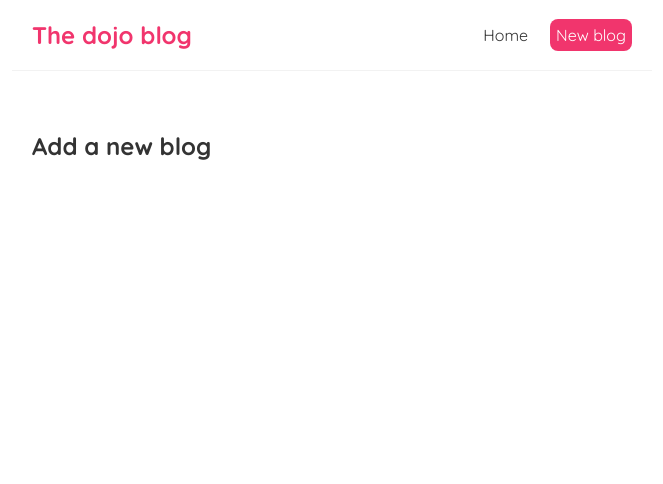
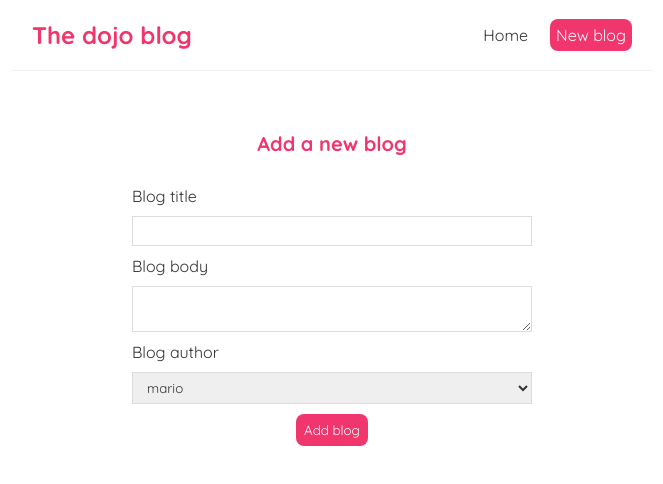
Before and after one commit to Abd-ELrahmanHamza/dojo-blog, a React (Create React App) app: page /create in a window 1280 px wide. Shown: the top 484 px of the page, without its empty margins (308-971 px from the left). Built offline with nearby package versions, Linux system fonts and the light colour scheme.

Commit message:
Create form

```diff
--- a/src/Create.js
+++ b/src/Create.js
@@ -1,7 +1,38 @@
+import { useState } from "react";
+
 const Create = () => {
+  const [title, setTitle] = useState("");
+  const [author, setAuthor] = useState("");
+  const [body, setBody] = useState("");
+
   return (
     <div className="create">
       <h2>Add a new blog</h2>
+
+      <label>Blog title</label>
+      <input
+        type="text"
+        required
+        value={title}
+        onChange={(e) => setTitle(e.target.value)}
+      />
+
+      <label>Blog body</label>
+      <textarea
+        required
+        value={body}
+        onChange={(e) => setBody(e.target.value)}
+      ></textarea>
+
+      <label>Blog author</label>
+      <select value={author} onChange={(e) => setAuthor(e.target.value)}>
+        <option value="mario">mario</option>
+        <option value="yoshi">yoshi</option>
+      </select>
+      <button>Add blog</button>
+      <p>{title}</p>
+      <p>{body}</p>
+      <p>{author}</p>
     </div>
   );
 };
--- a/src/index.css
+++ b/src/index.css
@@ -80,3 +80,40 @@
   border-radius: 8px;
   cursor: pointer;
 }
+/* create new blog form */
+.create {
+  max-width: 400px;
+  margin: 0 auto;
+  text-align: center;
+}
+
+.create label {
+  text-align: left;
+  display: block;
+}
+
+.create h2 {
+  font-size: 20px;
+  color: #f1356d;
+  margin-bottom: 30px;
+}
+
+.create input,
+.create textarea,
+.create select {
+  width: 100%;
+  padding: 6px 10px;
+  margin: 10px 0;
+  border: 1px solid #ddd;
+  box-sizing: border-box;
+  display: block;
+}
+
+.create button {
+  background: #f1356d;
+  color: #fff;
+  border: 0;
+  padding: 8px;
+  border-radius: 8px;
+  cursor: pointer;
+}
```
